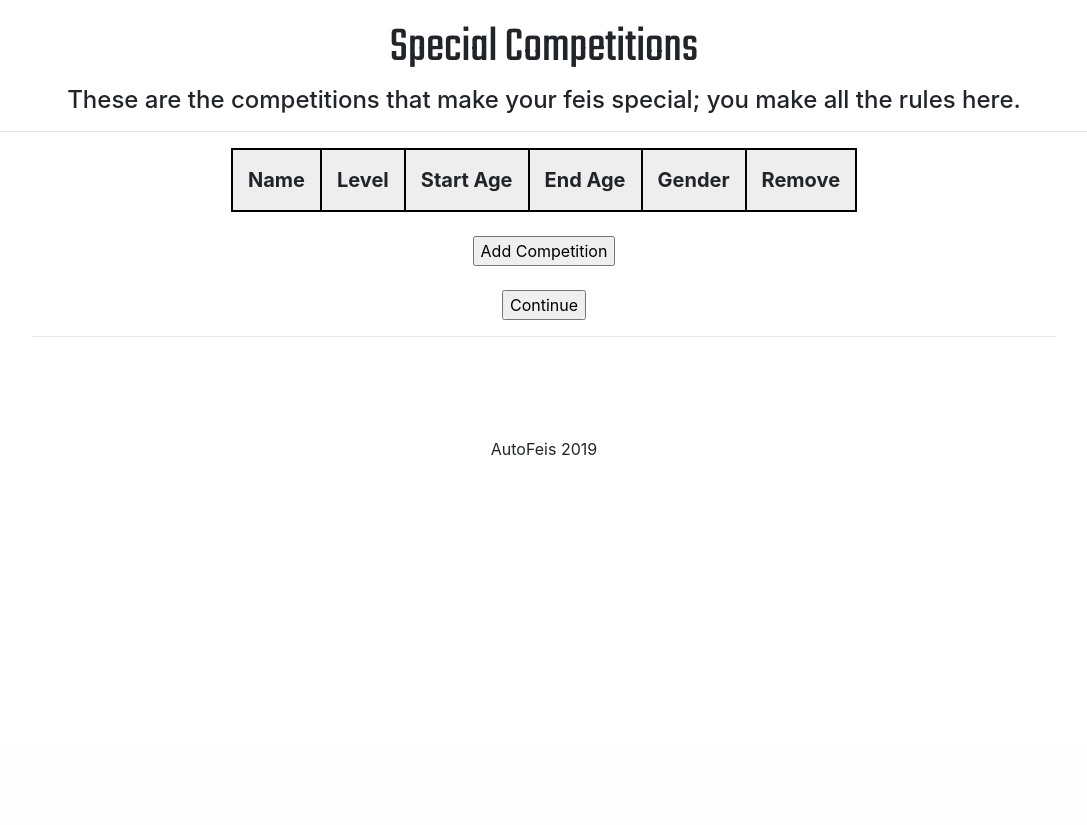
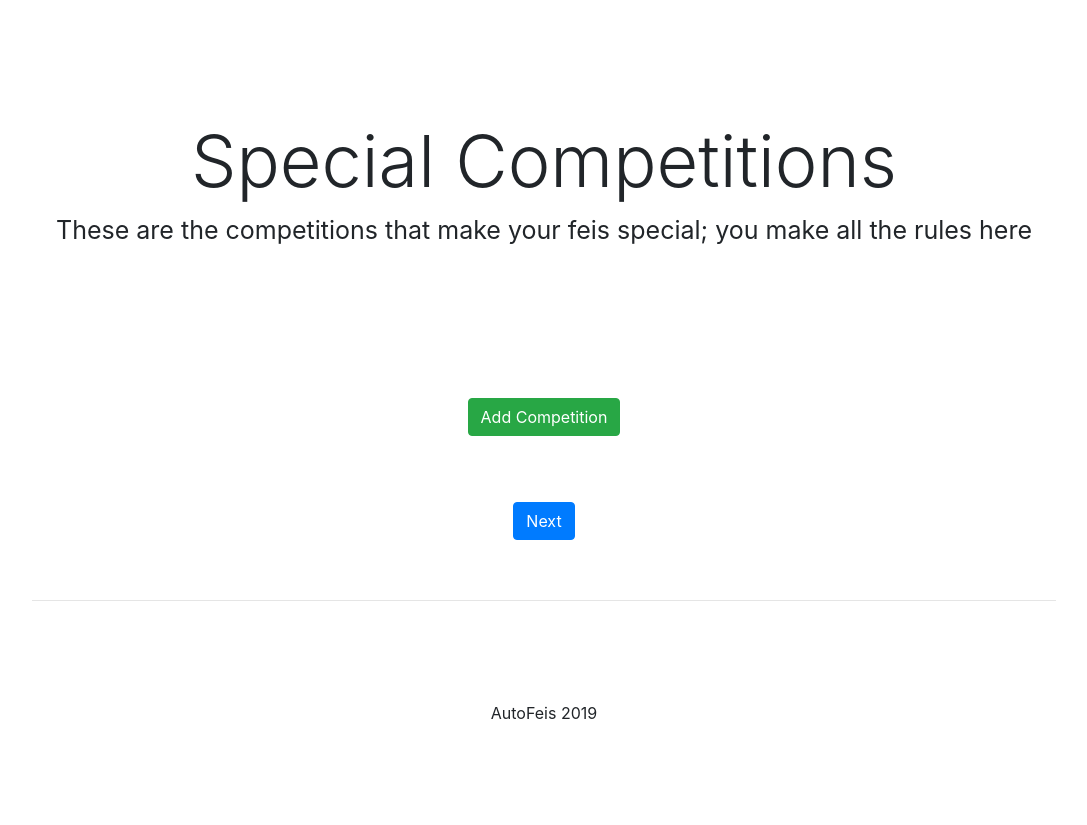
Before and after one commit to SpencerMcMurray/AutoFeis-v1, a Flask app: page /welcome/add_feis/unique in a window 1280 px wide. Shown: the part 56-881 px from the top of the page, without its empty margins (96-1183 px from the left). Before the commit the page ends 511 px from the top, so only its background shows below. Run offline with Flask 2, Linux system fonts and the light colour scheme; the visitor is signed in with stand-in values (Sample User, id 1); data that the repository does not hold is empty; some libraries are stand-ins or nearby versions.

Commit message:
Updated dynamic unique comps creation page

```diff
--- a/main.py
+++ b/main.py
@@ -304,7 +304,7 @@ def show_add_feis():
     session.pop('TNN_info')
     session.pop('AR_info')
     session.pop('SP_info')
-    if session.get('include_levels'):
+    if session.get('levels'):
         session.pop('champ_max')
         session.pop('prelim_max')
         session.pop('set_max')
--- a/templates/createFeis/addFeisArt.html
+++ b/templates/createFeis/addFeisArt.html
@@ -14,8 +14,11 @@
                         <div class="feis-box" style="width: 0; border: none; background: none"></div>
                     </div>
                     <div class="text-center form-group col-md-12 justify-content-center py-3" style="padding-bottom: 10px;">
-                        <button type="button" id="addAR" class="btn btn-primary">Add Competition</button>
+                        <button type="button" id="addAR" class="btn btn-success">Add Competition</button>
                     </div>
+                </div>
+                <div class="text-center form-group col-md-12 justify-content-center" style="padding-bottom: 10px;">
+                    <button type="submit" class="btn btn-primary">Next</button>
                 </div>
             </form>
         </div>
--- a/templates/createFeis/addFeisBasic.html
+++ b/templates/createFeis/addFeisBasic.html
@@ -15,7 +15,7 @@
                         <div class="feis-box" style="width: 0; border: none; background: none"></div>
                     </div>
                     <div class="text-center form-group col-md-12 justify-content-center py-3" style="padding-bottom: 10px;">
-                        <button type="button" id="addFG" class="btn btn-primary">Add Competition</button>
+                        <button type="button" id="addFG" class="btn btn-success">Add Competition</button>
                     </div>
                 </div><hr style="width: 80%;">
                 <div class="sub-box">
@@ -24,7 +24,7 @@
                         <div class="feis-box" style="width: 0; border: none; background: none"></div>
                     </div>
                     <div class="text-center form-group col-md-12 justify-content-center py-3" style="padding-bottom: 10px;">
-                        <button type="button" id="addTR" class="btn btn-primary">Add Competition</button>
+                        <button type="button" id="addTR" class="btn btn-success">Add Competition</button>
                     </div>
                 </div><hr style="width: 80%;">
                 <div class="sub-box">
@@ -33,7 +33,7 @@
                         <div class="feis-box" style="width: 0; border: none; background: none"></div>
                     </div>
                     <div class="text-center form-group col-md-12 justify-content-center py-3" style="padding-bottom: 10px;">
-                        <button type="button" id="addTNN" class="btn btn-primary">Add Competition</button>
+                        <button type="button" id="addTNN" class="btn btn-success">Add Competition</button>
                     </div>
                 </div>
                 <div class="text-center form-group col-md-12 justify-content-center" style="padding-bottom: 10px;">
--- a/templates/createFeis/addFeisUnique.html
+++ b/templates/createFeis/addFeisUnique.html
@@ -1,41 +1,26 @@
 {% extends "generalTemplates/outline.html" %}
 {% block body %}
-    <body>
-        <style>
-            table {
-                margin:0px auto;
-                text-align:center;
-                font-size:20px;
-                border:2px solid black;
-            } th, td {
-                text-align:center;
-                padding: 15px;
-                border: 2px solid black;
-            }
-            table tr:nth-child(odd) {
-                background-color: #eee;
-            }
-            table tr:nth-child(even) {
-                background-color: #fff;
-            }
-        </style>
-        <h1 style="font-family:Teko;font-size:50px">Special Competitions</h1>
-        <h4>These are the competitions that make your feis special; you make all the rules here.</h4><hr>
-        <form method="POST">
-            <table style="margin: 0 auto;" id="SP">
-                <tr>
-                    <th>Name</th>
-                    <th>Level</th>
-                    <th>Start Age</th>
-                    <th>End Age</th>
-                    <th>Gender</th>
-                    <th>Remove</th>
-                </tr>
-            </table><br>
-            <input type="button" id="addSP" value="Add Competition" />
-
-            <input type="hidden" name="next" value="show" /><br><br>
-            <input type="submit" value="Continue" />
-        </form>
+     <body>
+        <div class="sub-box">
+            <div class="container-fluid">
+                <div class="title">
+                    <h1 class="display-3">Special Competitions</h1>
+                    <p style="font-size: 25px">These are the competitions that make your feis special; you make all the rules here</p>
+                </div>
+            </div>
+            <form action="{{ url_for('show_add_feis') }}" style="font-size: 20px">
+                <div class="sub-box">
+                    <div id="SP" class="text-left mx-auto container d-flex p-2 flex-wrap align-items-center justify-content-center">
+                        <div class="feis-box" style="width: 0; border: none; background: none"></div>
+                    </div>
+                    <div class="text-center form-group col-md-12 justify-content-center py-3" style="padding-bottom: 10px;">
+                        <button type="button" id="addSP" class="btn btn-success">Add Competition</button>
+                    </div>
+                </div>
+                <div class="text-center form-group col-md-12 justify-content-center" style="padding-bottom: 10px;">
+                    <button type="submit" class="btn btn-primary">Next</button>
+                </div>
+            </form>
+        </div>
     </body>
 {% endblock body %}
```
